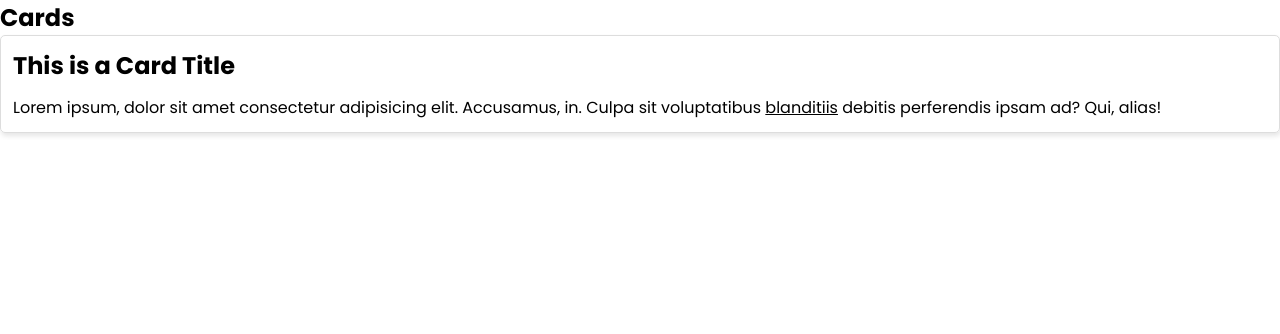
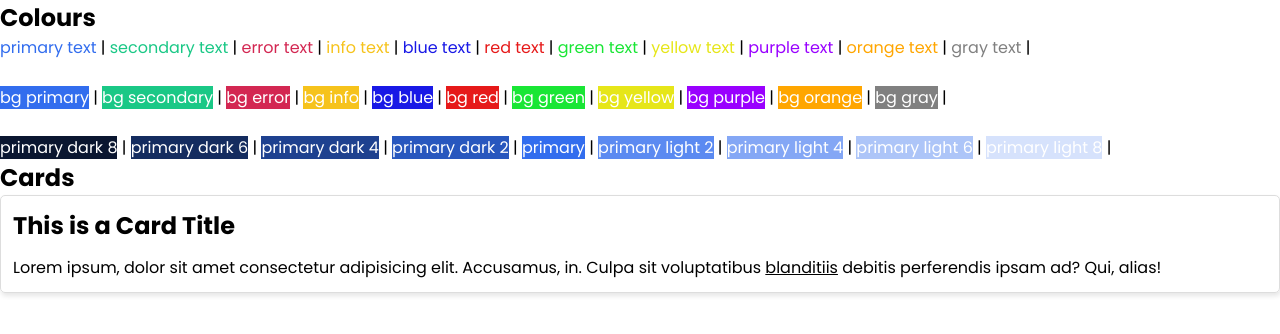
Before and after one commit to mittell/course-sass-build-your-own-css-library, a website: page src/index.html in a window 1280 px wide. Drawn offline with nearby package versions, Linux system fonts and the light colour scheme; files that its build step writes are made by us from their sources.

Commit message:
feat: added loop example

```diff
--- a/src/index.html
+++ b/src/index.html
@@ -9,6 +9,44 @@
 	</head>
 	<body>
 		<!-- colours -->
+		<h2>Colours</h2>
+		<span class="text-primary">primary text</span> |
+		<span class="text-secondary">secondary text</span> |
+		<span class="text-error">error text</span> |
+		<span class="text-info">info text</span> |
+		<span class="text-blue">blue text</span> |
+		<span class="text-red">red text</span> |
+		<span class="text-green">green text</span> |
+		<span class="text-yellow">yellow text</span> |
+		<span class="text-purple">purple text</span> |
+		<span class="text-orange">orange text</span> |
+		<span class="text-gray">gray text</span> |
+
+		<br /><br />
+
+		<span class="bg-primary text-white">bg primary</span> |
+		<span class="bg-secondary text-white">bg secondary</span> |
+		<span class="bg-error text-white">bg error</span> |
+		<span class="bg-info text-white">bg info</span> |
+		<span class="bg-blue text-white">bg blue</span> |
+		<span class="bg-red text-white">bg red</span> |
+		<span class="bg-green text-white">bg green</span> |
+		<span class="bg-yellow text-white">bg yellow</span> |
+		<span class="bg-purple text-white">bg purple</span> |
+		<span class="bg-orange text-white">bg orange</span> |
+		<span class="bg-gray text-white">bg gray</span> |
+
+		<br /><br />
+
+		<span class="bg-primary-dark-8 text-white">primary dark 8</span> |
+		<span class="bg-primary-dark-6 text-white">primary dark 6</span> |
+		<span class="bg-primary-dark-4 text-white">primary dark 4</span> |
+		<span class="bg-primary-dark-2 text-white">primary dark 2</span> |
+		<span class="bg-primary text-white">primary</span> |
+		<span class="bg-primary-light-2 text-white">primary light 2</span> |
+		<span class="bg-primary-light-4 text-white">primary light 4</span> |
+		<span class="bg-primary-light-6 text-white">primary light 6</span> |
+		<span class="bg-primary-light-8 text-white">primary light 8</span> |
 
 		<!-- font sizes -->
 
--- /dev/null
+++ b/src/scss/_colours.scss
@@ -0,0 +1,31 @@
+@each $key, $val in $colours {
+	.text-#{$key} {
+		color: $val;
+	}
+
+	.bg-#{$key} {
+		background-color: $val;
+	}
+
+	// light variations
+	@for $i from 1 through 9 {
+		.text-#{$key}-light-#{$i} {
+			color: mix(white, $val, $i * 10);
+		}
+
+		.bg-#{$key}-light-#{$i} {
+			background-color: mix(white, $val, $i * 10);
+		}
+	}
+
+	// dark variations
+	@for $i from 1 through 9 {
+		.text-#{$key}-dark-#{$i} {
+			color: mix(black, $val, $i * 10);
+		}
+
+		.bg-#{$key}-dark-#{$i} {
+			background-color: mix(black, $val, $i * 10);
+		}
+	}
+}
--- a/src/scss/index.scss
+++ b/src/scss/index.scss
@@ -5,6 +5,7 @@
 @import 'base';
 
 // colours
+@import 'colours';
 
 // components
 @import 'components/card';
```
